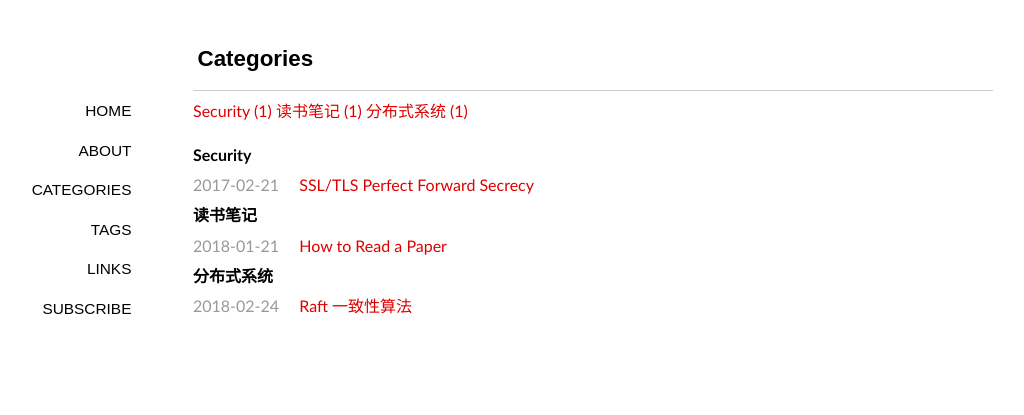
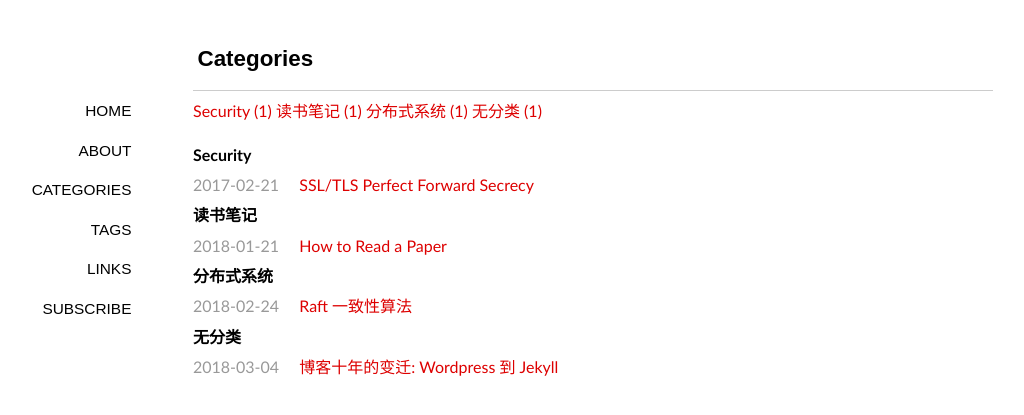
Before and after one commit to shaman7036/runzhen.github.io, a Jekyll site: the page built from categories/index.md, in a window 1280 px wide. Shown: the top 415 px of the page, without its empty margins (47-1071 px from the left). Built offline with Jekyll 4.4.1, drawn with Linux system fonts in a browser that asks for light colours; some web fonts are replaced.

Commit message:
_posts/2018-03-04-wordpress-to-jekyll.md

```diff
--- /dev/null
+++ b/_posts/2018-03-04-wordpress-to-jekyll.md
@@ -0,0 +1,9 @@
+---
+layout: post
+comments: true
+title: "博客十年的变迁: Wordpress 到 Jekyll"
+category: 无分类
+tags: [blog]
+---
+
+印象中第一个人博客是在大约2007年左右，
```
Also changed, not shown: index.md (+1 -1 lines).
